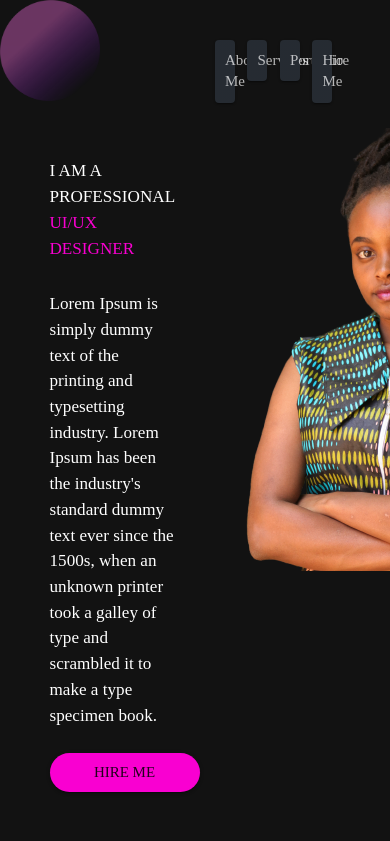
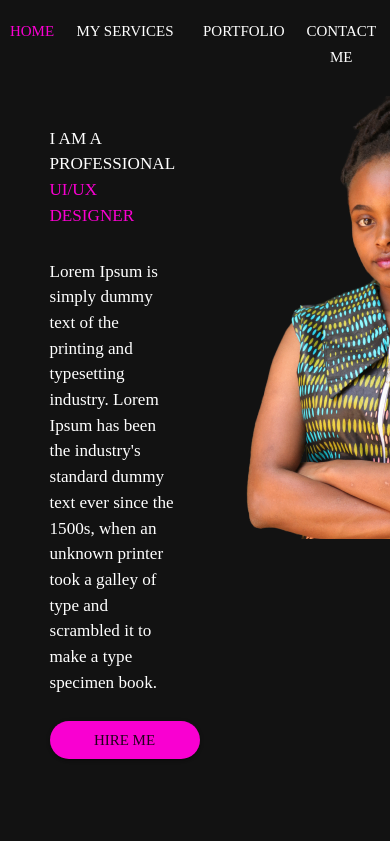
Before and after one commit to canjey/portfolio, a React (Create React App) app: page / in a window 390 px wide. Shown: the top 841 px of the page. Built offline with nearby package versions, Linux system fonts and the light colour scheme.

Commit message:
feat/Added Responsiveness to Topbar and state

```diff
--- a/src/App.js
+++ b/src/App.js
@@ -15,6 +15,15 @@ const darkTheme = createTheme({
   },
   status:{
     info: "#F900D1"
+  },
+  breakpoints: {
+    values: {
+      xs: 0,
+      sm: 600,
+      md: 900,
+      lg: 1200,
+      xl: 1536,
+    },
   }
 });
 
--- a/src/components/homepage/topbar.js
+++ b/src/components/homepage/topbar.js
@@ -1,44 +1,72 @@
 import * as React from "react";
-import Grid from '@mui/material/Grid';
-import { styled } from '@mui/material/styles';
-import Paper from '@mui/material/Paper';
-import Image1 from "../../assets/Ellipse 5.png"
+import Grid from "@mui/material/Grid";
+import Image1 from "../../assets/Ellipse 5.png";
+// import Typography from "@mui/material/Typography";
+import {useState} from "react";
+import Button from '@mui/material/Button';
 
-const Item = styled(Paper)(({ theme }) => ({
-    backgroundColor: theme.palette.mode === 'dark' ? '#1A2027' : '#fff',
-    ...theme.typography.body2,
-    padding: theme.spacing(1),
-    textAlign: 'center',
-    padding:'10px',
-    fontFamily: 'Inria',
-    marginTop:'40px',
-    marginLeft:'20px',
-    color: theme.palette.text.secondary,
-  }));
 
-export default function Topbar(){
-    return (
-        <>
-        <Grid container>
-        <Grid item xs={6}>
-        <img src={Image1} width="100px"/>
-                </Grid>
-            <Grid item xs={1}>
-                <Item> About Me </Item>
-            </Grid>
-            <Grid item xs={1}>
-            <Item>   Services </Item>
-            </Grid>
-            <Grid item xs={1}>
-            <Item>   Portfolio </Item>
+export default function Topbar() {
+    const [home, setHomeActive] = useState(true);
+    const [services, setServicesActive] = useState(false);
+    const [portfolio, setPortfolioActive] = useState(false);
+    const [contact, setContactAtive] = useState(false);
 
-            </Grid>
-            <Grid item xs={1}>
-            <Item>   Hire Me </Item>
+    let color;
 
-            </Grid>
+    function handleHomeClick(e){
+        e.preventDefault();
+        setHomeActive(!home)
+        setServicesActive(false)
+        setPortfolioActive(false)
+        setContactAtive(false)
+
+    }
+    function handleServiceClick(e){
+        e.preventDefault();
+        setServicesActive(!services)
+        setHomeActive(false)
+        setPortfolioActive(false)
+        setContactAtive(false)
+
+    }
+    function handlePortfolioClick(e){
+        e.preventDefault();
+        setPortfolioActive(!portfolio)
+        setServicesActive(false)
+        setContactAtive(false)
+
+
+    }
+    function handleContactClick(e){
+        e.preventDefault();
+        setContactAtive(!contact)
+        setServicesActive(false)
+        setPortfolioActive(false)
+        setHomeActive(false)
+    }
+
+    console.log(color)
+  return (
+    <>
+      <Grid container>
+        <Grid item lg={6} xl={1} md={5.5} sx={{display:{xs:'none', md:'inline', marginLeft:{xs:'10px'}}}}>
+          <img src={Image1} width="100px" />
+        </Grid>
+        <Grid item xl={1} md={1} sm={2} xs={2} sx={{marginTop:'3%'}}>
+        <Button variant="text"  onClick={handleHomeClick} style={{ color: home ? "#F900D1" : "white" }}>Home</Button>
+        </Grid>
+        <Grid item  xl={1} md={1.5} sm={3} xs={4} sx={{marginTop:'3%'}}>
+        <Button variant="text" onClick={handleServiceClick} style={{ color: services ? "#F900D1" : "white", width:'120px'}}>My Services</Button>
+        </Grid>
+        <Grid item xl={1} md={1.5} sm={2} xs={3} sx={{marginTop:'3%', }}>
+        <Button variant="text" onClick={handlePortfolioClick} style={{ color: portfolio ? "#F900D1" : "white" }}>Portfolio</Button>
+        </Grid>
+        <Grid item xl={1} md={1.5} sm={2} xs={3} sx={{marginTop:'3%'}} >
+        <Button variant="text" onClick={handleContactClick} style={{ color: contact ? "#F900D1" : "white" }}>Contact Me</Button>
         </Grid>
 
-        </>
-    )
+      </Grid>
+    </>
+  );
 }
```
Also changed, not shown: src/Components/Homepage/topbar.js (+64 -36 lines), src/Components/Homepage/index.js (line endings or trailing spaces), src/components/homepage/index.js (line endings or trailing spaces).
